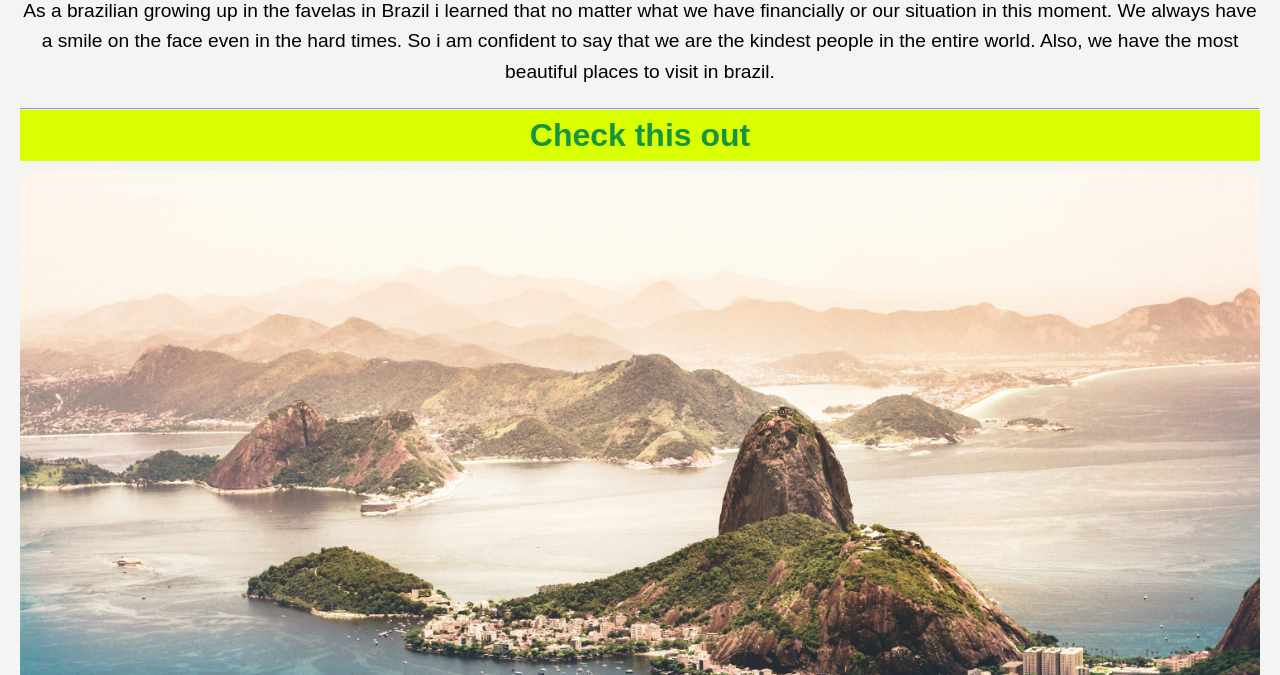
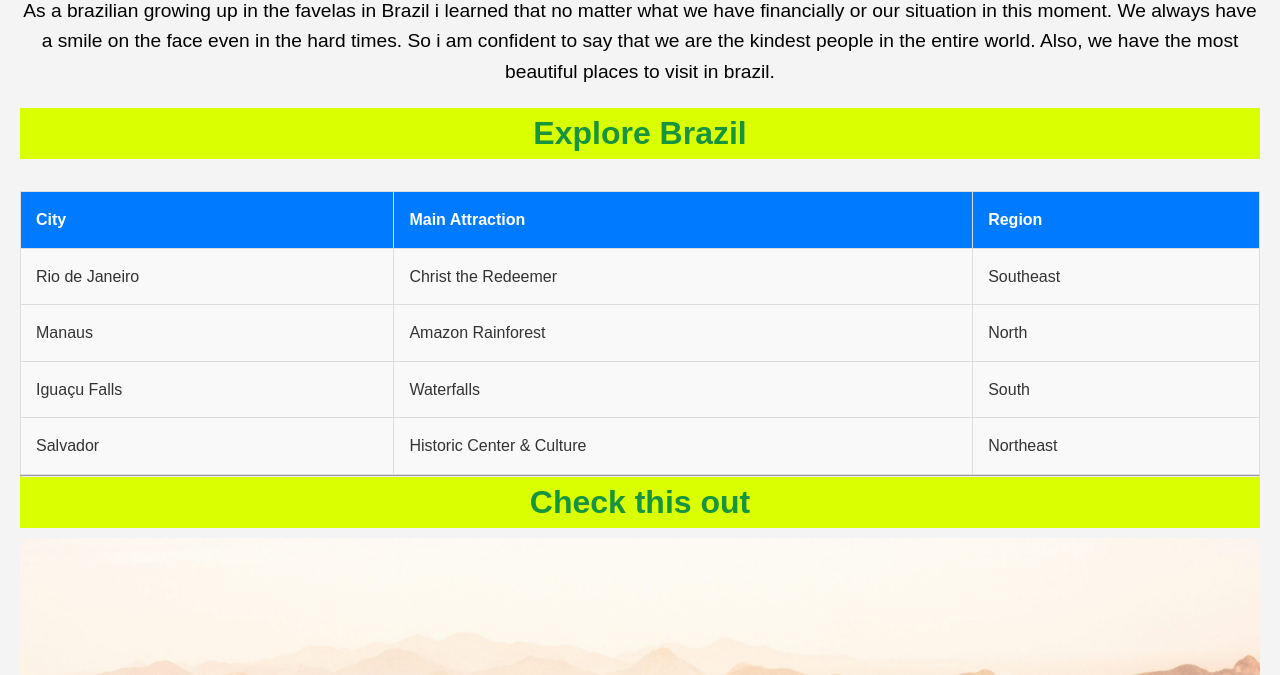
Before and after one commit to jhonjhon21/im, a plain HTML site: page index.html in a window 1280 px wide. Shown: the part 675-1350 px from the top of the page. Drawn offline with Linux system fonts and the light colour scheme.

Commit message:
Update index.html

```diff
--- a/index.html
+++ b/index.html
@@ -38,6 +38,39 @@
       <h2>Why you should go to brazil?</h2>
       <p>As a brazilian growing up in the favelas in Brazil i learned that no matter what we have financially or our situation in this moment. We always have a smile on the face even in the hard times.  So i am confident to say that we are the kindest people in the entire world. Also, we have the most beautiful places to visit in brazil.</p>
     </section>
+    <h2>Explore Brazil</h2>
+
+    <table>
+      <thead>
+        <tr>
+          <th>City</th>
+          <th>Main Attraction</th>
+          <th>Region</th>
+        </tr>
+      </thead>
+      <tbody>
+        <tr>
+          <td>Rio de Janeiro</td>
+          <td>Christ the Redeemer</td>
+          <td>Southeast</td>
+        </tr>
+        <tr>
+          <td>Manaus</td>
+          <td>Amazon Rainforest</td>
+          <td>North</td>
+        </tr>
+        <tr>
+          <td>Iguaçu Falls</td>
+          <td>Waterfalls</td>
+          <td>South</td>
+        </tr>
+        <tr>
+          <td>Salvador</td>
+          <td>Historic Center & Culture</td>
+          <td>Northeast</td>
+        </tr>
+      </tbody>
+    </table>
 
     <section class="destinations">
         <hr>
@@ -73,6 +106,7 @@
       </div>
     </section>
 
+
   </main>
 
   <footer>
```
